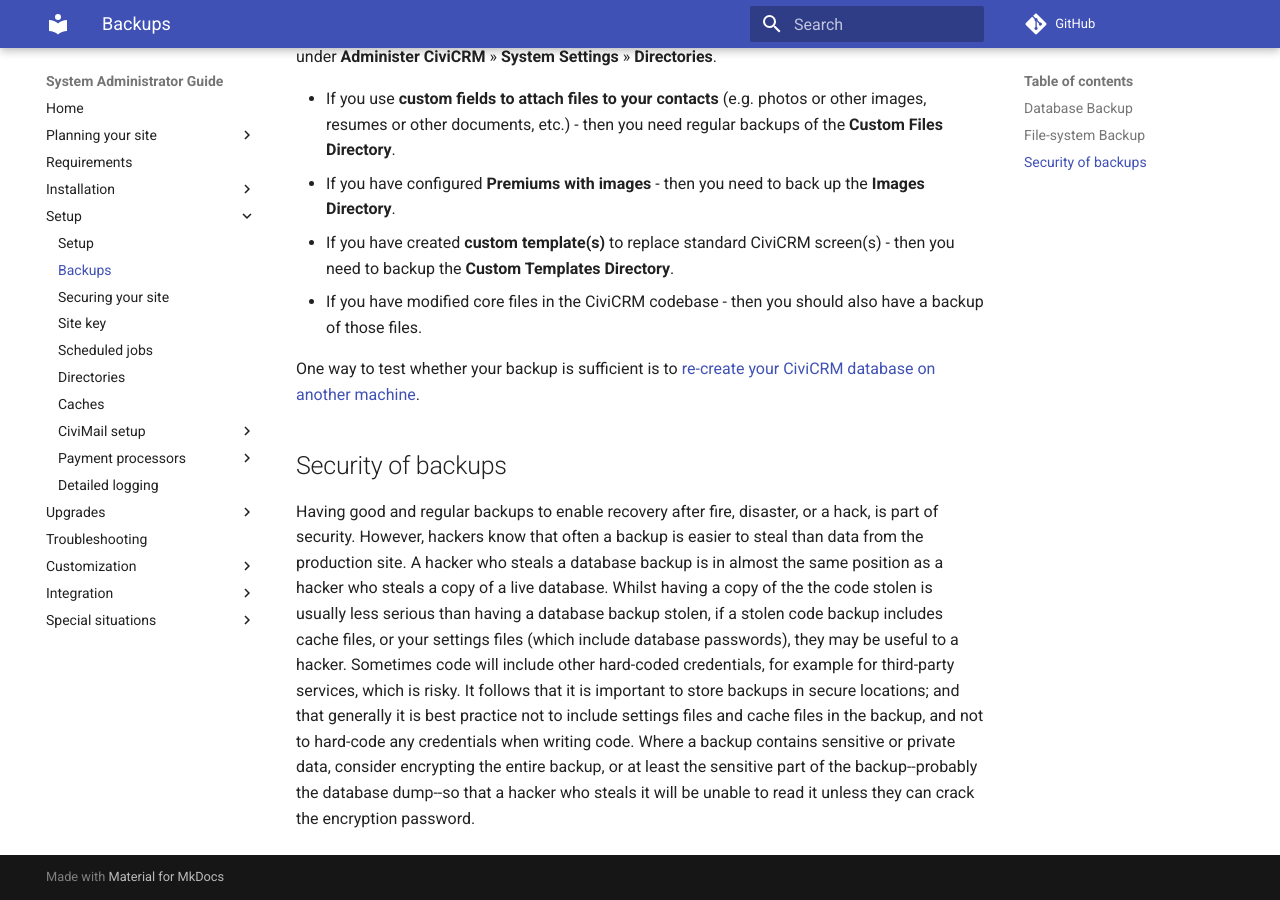
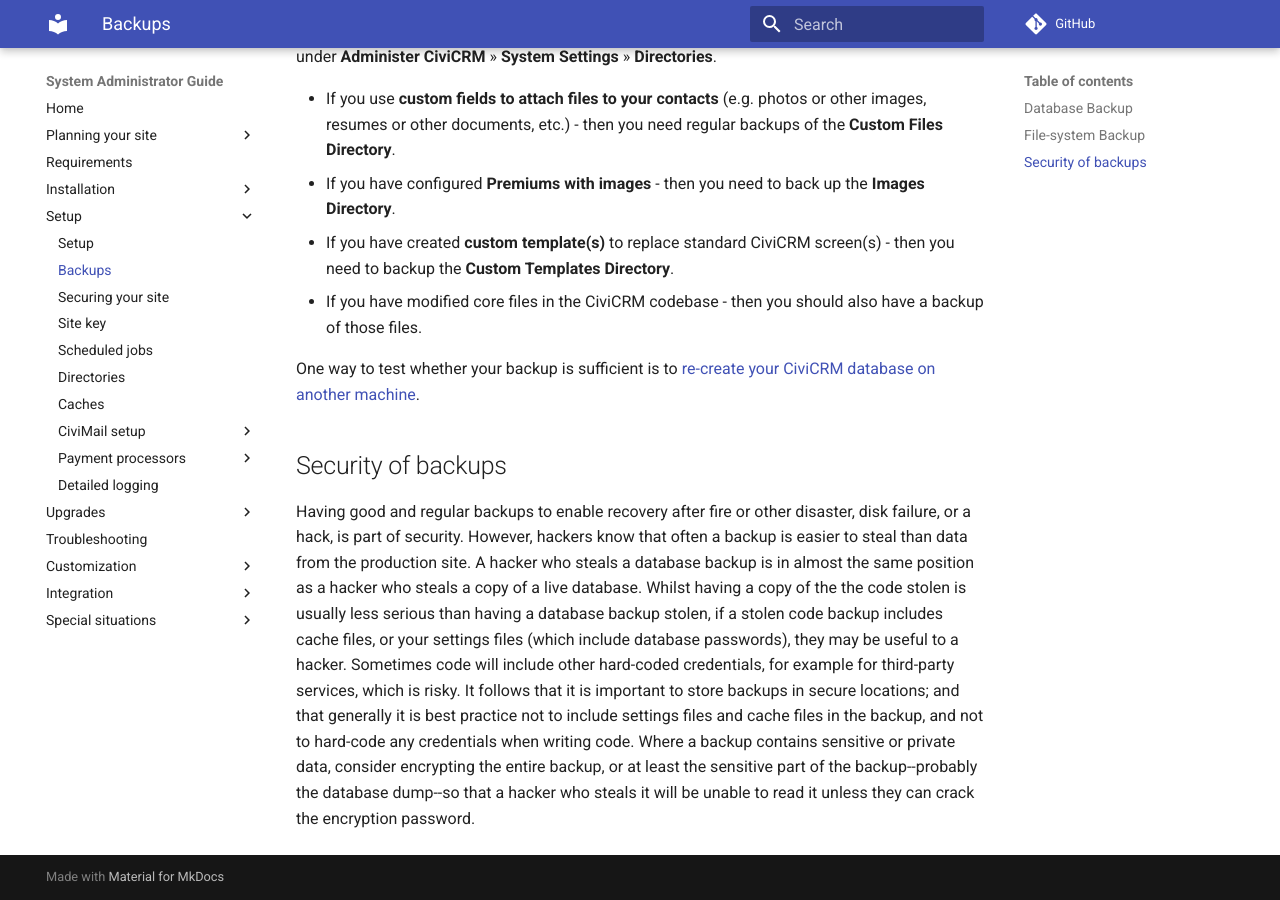
Before and after one commit to civicrm/civicrm-sysadmin-guide, an MkDocs documentation site: the page built from docs/setup/backups.md, in a window 1280 px wide and 900 px high, scrolled down 912 px. Built offline with MkDocs 1.6.1 and Material for MkDocs 9.7.7, drawn with Linux system fonts in a browser that asks for light colours; comment, search, counter and statistics services are not loaded; old or Windows-style settings are respelled for this version of MkDocs.

Commit message:
Update backups.md

```diff
--- a/docs/setup/backups.md
+++ b/docs/setup/backups.md
@@ -30,4 +30,4 @@ One way to test whether your backup is sufficient is to [re-create your CiviCRM
 
 ## Security of backups
 
-Having good and regular backups to enable recovery after fire, disaster, or a hack, is part of security. However, hackers know that often a backup is easier to steal than data from the production site. A hacker who steals a database backup is in almost the same position as a hacker who steals a copy of a live database. Whilst having a copy of the the code stolen is usually less serious than having a database backup stolen, if a stolen code backup includes cache files, or your settings files (which include database passwords), they may be useful to a hacker. Sometimes code will include other hard-coded credentials, for example for third-party services, which is risky. It follows that it is important to store backups in secure locations; and that generally it is best practice not to include settings files and cache files in the backup, and not to hard-code any credentials when writing code. Where a backup contains sensitive or private data, consider encrypting the entire backup, or at least the sensitive part of the backup--probably the database dump--so that a hacker who steals it will be unable to read it unless they can crack the encryption password.
+Having good and regular backups to enable recovery after fire or other disaster, disk failure, or a hack, is part of security. However, hackers know that often a backup is easier to steal than data from the production site. A hacker who steals a database backup is in almost the same position as a hacker who steals a copy of a live database. Whilst having a copy of the the code stolen is usually less serious than having a database backup stolen, if a stolen code backup includes cache files, or your settings files (which include database passwords), they may be useful to a hacker. Sometimes code will include other hard-coded credentials, for example for third-party services, which is risky. It follows that it is important to store backups in secure locations; and that generally it is best practice not to include settings files and cache files in the backup, and not to hard-code any credentials when writing code. Where a backup contains sensitive or private data, consider encrypting the entire backup, or at least the sensitive part of the backup--probably the database dump--so that a hacker who steals it will be unable to read it unless they can crack the encryption password.
```
